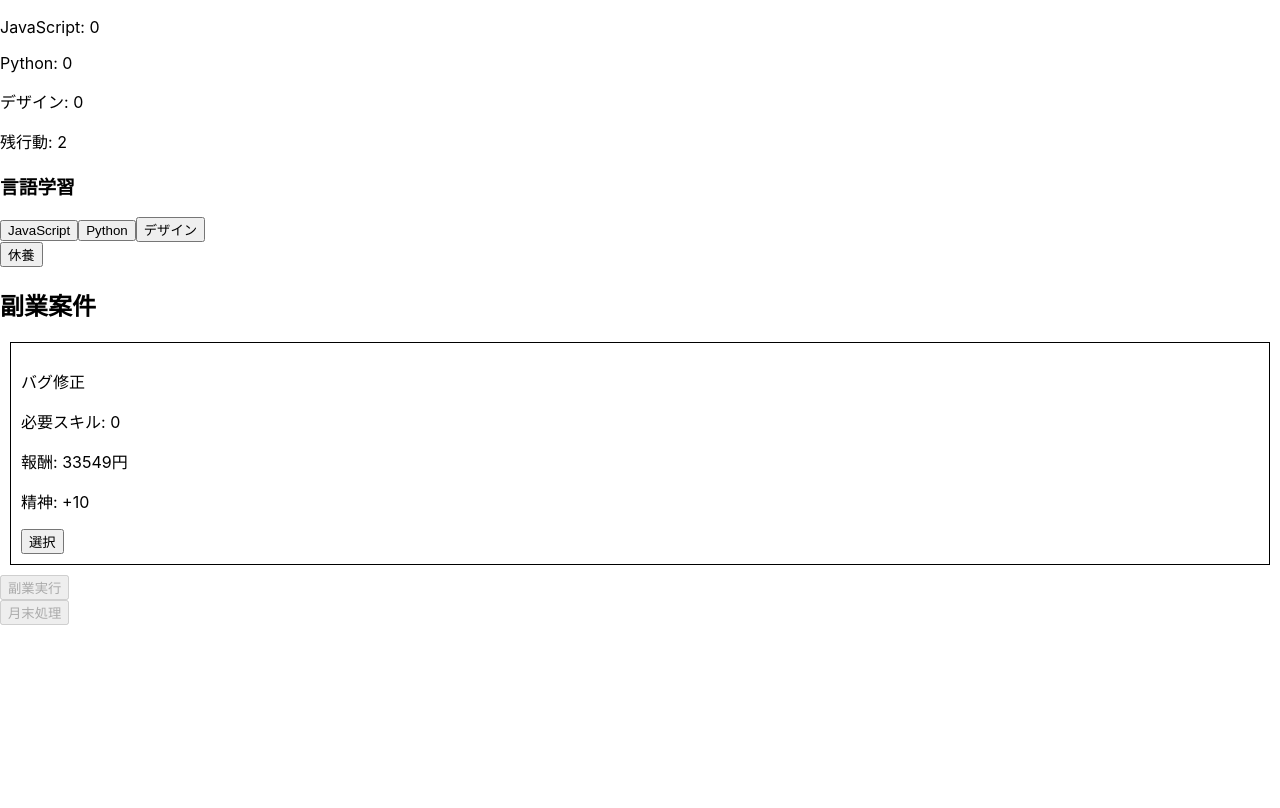
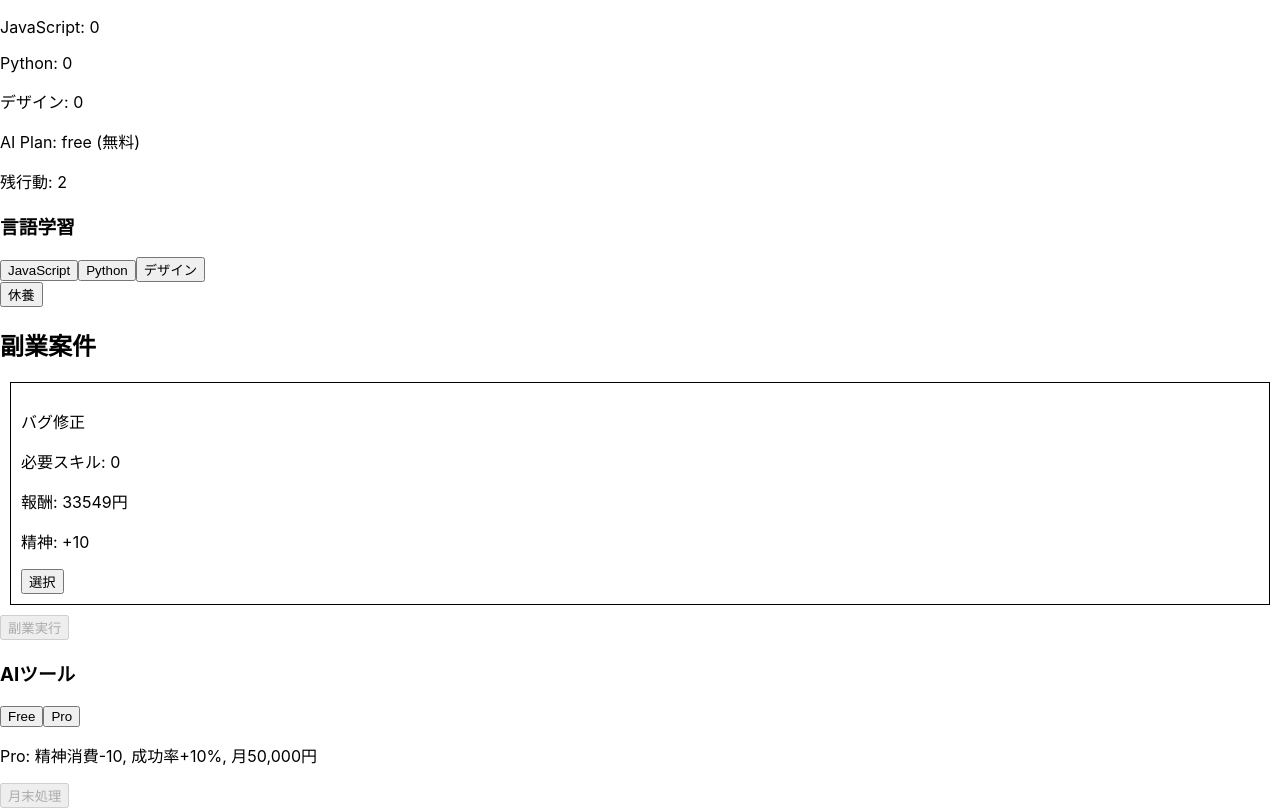
Before and after one commit to Mimic52006masaki/DeployYourLife, a React (Vite) app: page / in a window 1280 px wide. Shown: the part 225-1033 px from the top of the page. Before the commit the page ends 850 px from the top, so only its background shows below. Built offline with nearby package versions, Linux system fonts and the light colour scheme; the HTML template or start-up script is replaced by a standard one.

Commit message:
Add AI subscription system: free/pro plan with benefits in job execution and monthly cost

```diff
--- a/src/App.jsx
+++ b/src/App.jsx
@@ -7,6 +7,7 @@ function App() {
     money: 100000,
     mental: 30,
     languages: { javascript: 0, python: 0, design: 0 },
+    aiPlan: 'free', // 'free' or 'pro'
     actionsLeft: 2,
     jobs: [],
     selectedJob: null,
@@ -66,14 +67,20 @@ function App() {
         if (job.lang && newState.languages[job.lang] < job.levelReq) {
           success = Math.random() > 0.5; // 失敗率
         }
+        // AI Pro 効果
+        let mentalGain = job.mentalGain;
+        if (newState.aiPlan === 'pro') {
+          mentalGain += 10; // 精神消費軽減
+          success = success || Math.random() < 0.1; // 成功率 +10%
+        }
         if (newState.mental >= 80) {
           reward = Math.floor(reward * 0.5); // ケアレスミス
           newState.message = 'ケアレスミス発生。';
         }
         if (success) {
           newState.money += reward;
-          newState.mental += job.mentalGain;
-          newState.message += `${job.name}完了。報酬+${reward}円, 精神+${job.mentalGain}`;
+          newState.mental += mentalGain;
+          newState.message += `${job.name}完了。報酬+${reward}円, 精神+${mentalGain}`;
         } else {
           newState.message += `${job.name}失敗。報酬なし`;
         }
@@ -100,6 +107,10 @@ function App() {
         newState.money -= 100000;
       } else {
         newState.money -= 180000;
+      }
+      // AI Pro サブスク
+      if (newState.aiPlan === 'pro') {
+        newState.money -= 50000;
       }
       // 精神変動 (仮)
       // イベント判定
@@ -153,6 +164,7 @@ function App() {
           money: 100000,
           mental: 30,
           languages: { javascript: 0, python: 0, design: 0 },
+          aiPlan: 'free',
           actionsLeft: 2,
           jobs: generateJobs({ javascript: 0, python: 0, design: 0 }),
           selectedJob: null,
@@ -191,6 +203,7 @@ function App() {
           money: 100000,
           mental: 30,
           languages: { javascript: 0, python: 0, design: 0 },
+          aiPlan: 'free',
           actionsLeft: 2,
           jobs: generateJobs({ javascript: 0, python: 0, design: 0 }),
           selectedJob: null,
@@ -213,6 +226,7 @@ function App() {
         <p>JavaScript: {gameState.languages.javascript}</p>
         <p>Python: {gameState.languages.python}</p>
         <p>デザイン: {gameState.languages.design}</p>
+        <p>AI Plan: {gameState.aiPlan} ({gameState.aiPlan === 'pro' ? '月50,000円' : '無料'})</p>
         <p>残行動: {gameState.actionsLeft}</p>
         <p>{gameState.message}</p>
       </div>
@@ -238,6 +252,12 @@ function App() {
         {gameState.selectedJob && <p>選択中: {gameState.selectedJob.name}</p>}
         <button onClick={() => doAction('job')} disabled={!gameState.selectedJob || gameState.actionsLeft <= 0}>副業実行</button>
       </div>
+      <div>
+        <h3>AIツール</h3>
+        <button onClick={() => setGameState(prev => ({ ...prev, aiPlan: 'free' }))}>Free</button>
+        <button onClick={() => setGameState(prev => ({ ...prev, aiPlan: 'pro' }))}>Pro</button>
+        <p>Pro: 精神消費-10, 成功率+10%, 月50,000円</p>
+      </div>
       <button onClick={endMonth} disabled={gameState.actionsLeft > 0}>月末処理</button>
     </div>
   );
```
